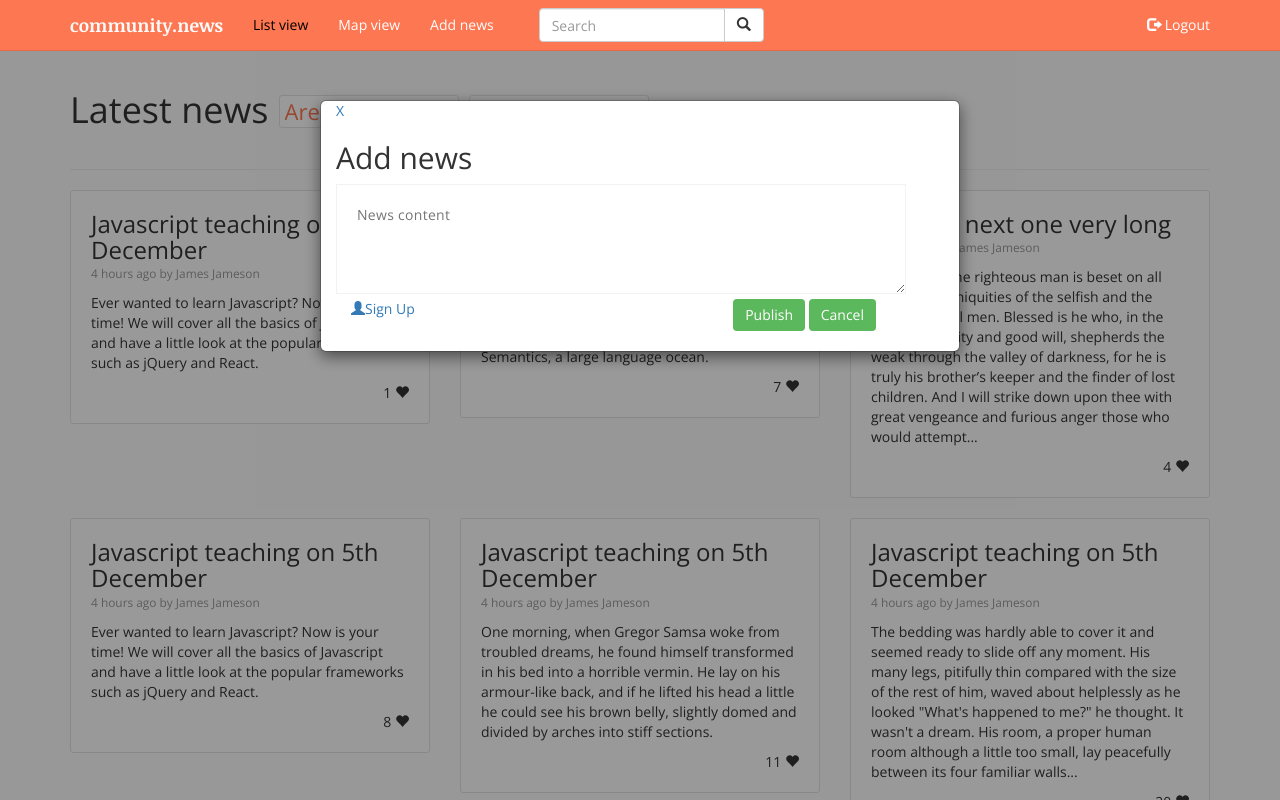
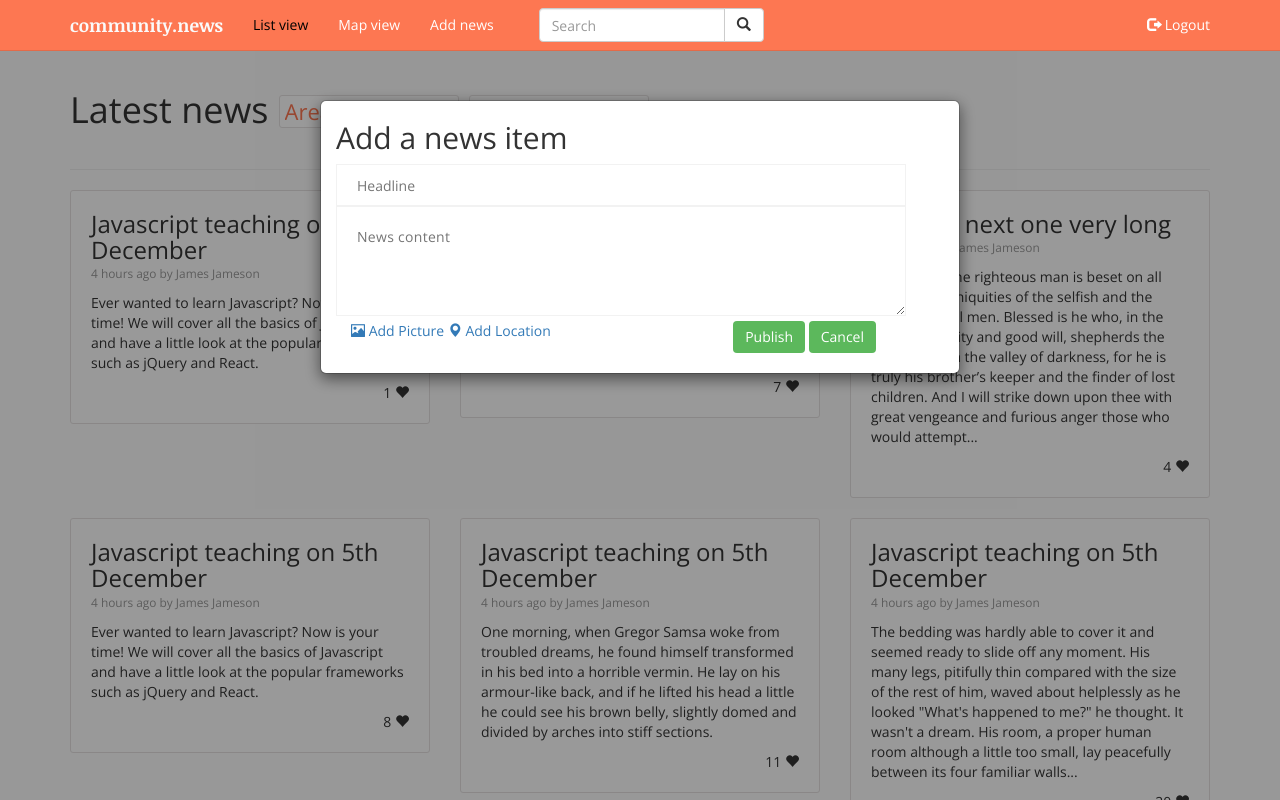
Before and after one commit to mruis/communitynews, a PHP site: page / in a window 1280 px wide, after a click on "Add news". Run offline with PHP 8.4, Linux system fonts and the light colour scheme.

Commit message:
Add news ready

```diff
--- a/css/3-col-portfolio.css
+++ b/css/3-col-portfolio.css
@@ -206,8 +206,16 @@ border: medium none;
 font-size: 14px;
 }
 
-#white{
-background: none repeat scroll 0 0 #FFFFFF;
+#hl{
+background: none repeat scroll 0 0 #fff;
+border: medium none;
+color: #777777;
+font-size: 14px;
+padding: 20px;
+outline:none;
+border: 1px solid #F2F2F2;
+height: 30px;
+width: 100%;
 }
 
 /* miscellaneous */
--- a/index.html
+++ b/index.html
@@ -234,13 +234,14 @@
     <div id="add" class="modal">
         <div class="modal-content animate-zoom">
             <div class="container">
-                <a><span onclick="document.getElementById('add').style.display='none'" class="button.close">X</span></a>
-				<h2>Add news</h2>
+				<h2>Add a news item</h2>
 					<div class="status-upload">
 						<form>
+							<input id="hl" placeholder="Headline" ></input>
 							<textarea placeholder="News content" ></textarea>
 								<ul>
-								<a href="#"><span class="glyphicon glyphicon-user"></span>Sign Up</a>
+								<a href="#"><span class="glyphicon glyphicon-picture"></span> Add Picture  </a>
+								<a href="#"><span class="glyphicon glyphicon-map-marker"></span> Add Location  </a>
 								<!--<li><a title="" data-toggle="tooltip" data-placement="bottom" data-original-title="Picture"><i class="fa fa-picture-o"></i></a></li>-->
 								</ul>
 								<class="pub" id="publish">
```
